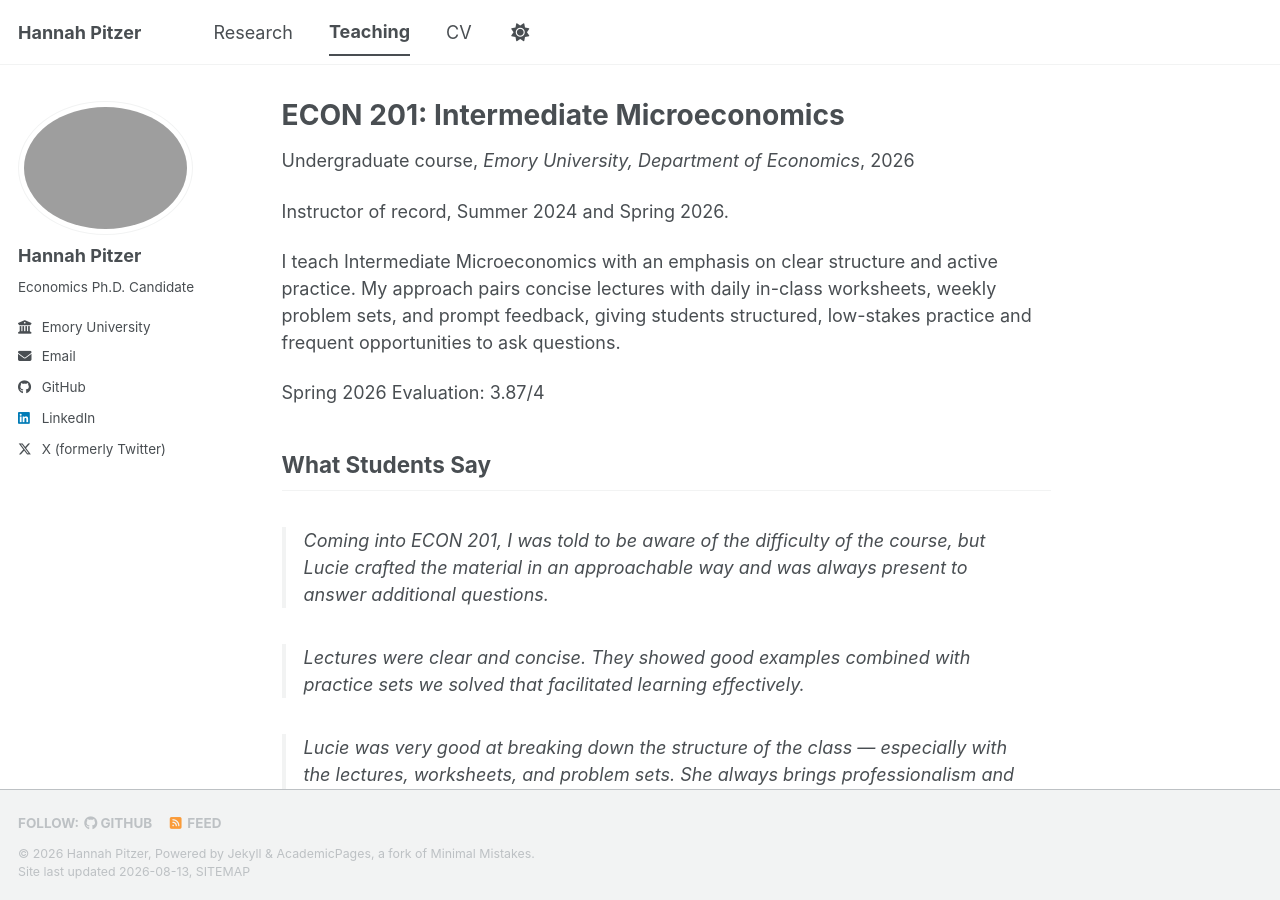
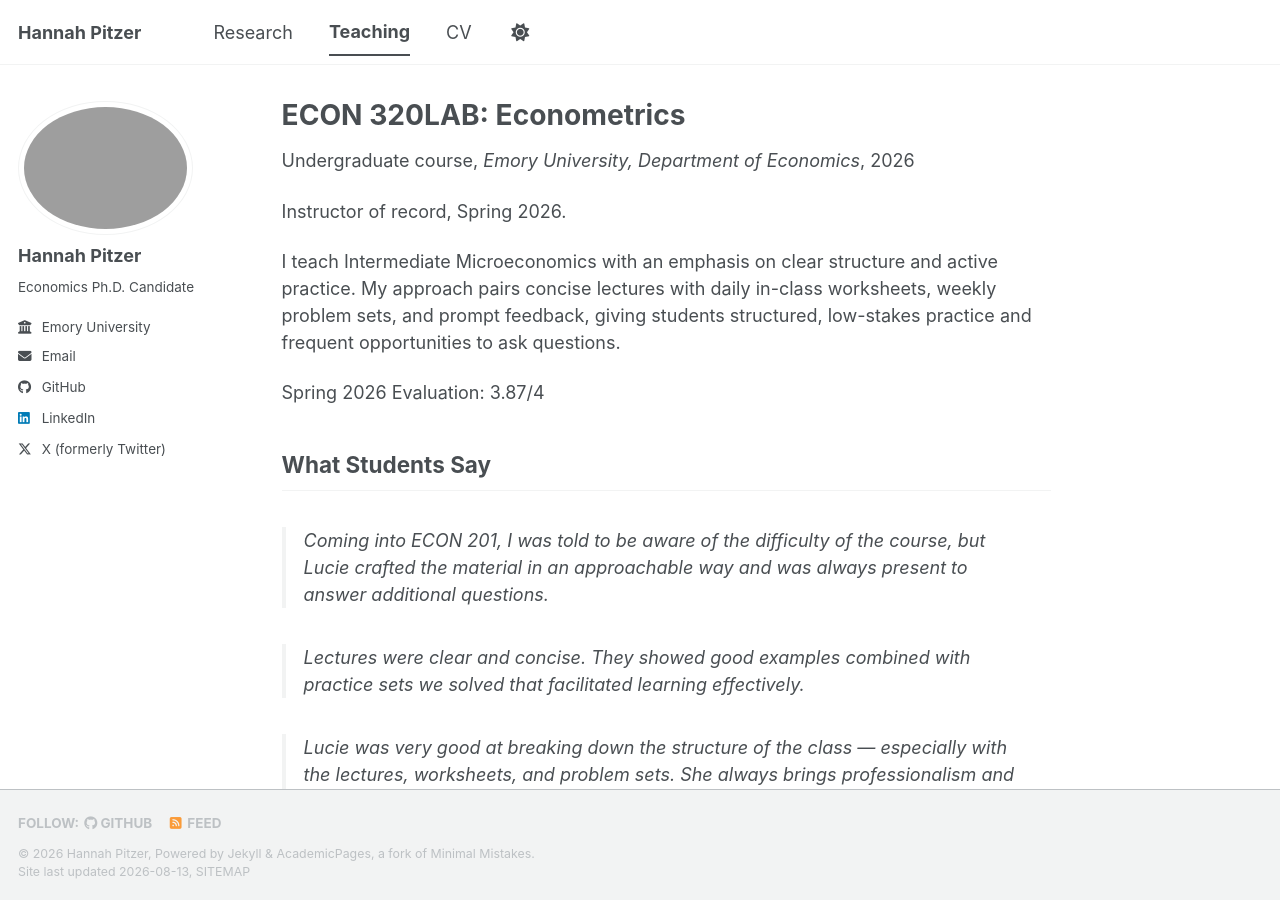
Before and after one commit to hdpitzer/hdpitzer.github.io, a Jekyll site: the page built from _teaching/2026-spring-econ320LAB-econometrics.md, in a window 1280 px wide and 900 px high. Built offline with Jekyll 4.4.1, drawn with Linux system fonts in a browser that asks for light colours; a style sheet for code colours, icons or effects is not loaded.

Commit message:
Update and rename 2026-spring-econ201-intermediate-micro.md to 2026-spring-econ320LAB-econometrics.md

```diff
--- a/_teaching/2026-spring-econ201-intermediate-micro.md
+++ b/_teaching/2026-spring-econ320LAB-econometrics.md
@@ -1,14 +1,14 @@
 ---
-title: "ECON 201: Intermediate Microeconomics"
+title: "ECON 320LAB: Econometrics"
 collection: teaching
 type: "Undergraduate course"
-permalink: /teaching/econ201-intermediate-micro
+permalink: /teaching/econ320LAB-econometrics
 venue: "Emory University, Department of Economics"
 date: 2026-01-01
 location: "Atlanta, GA"
 ---
 
-Instructor of record, Summer 2024 and Spring 2026.
+Instructor of record, Spring 2026.
 
 I teach Intermediate Microeconomics with an emphasis on clear structure and active practice. My approach pairs concise lectures with daily in-class worksheets, weekly problem sets, and prompt feedback, giving students structured, low-stakes practice and frequent opportunities to ask questions.
 
```
